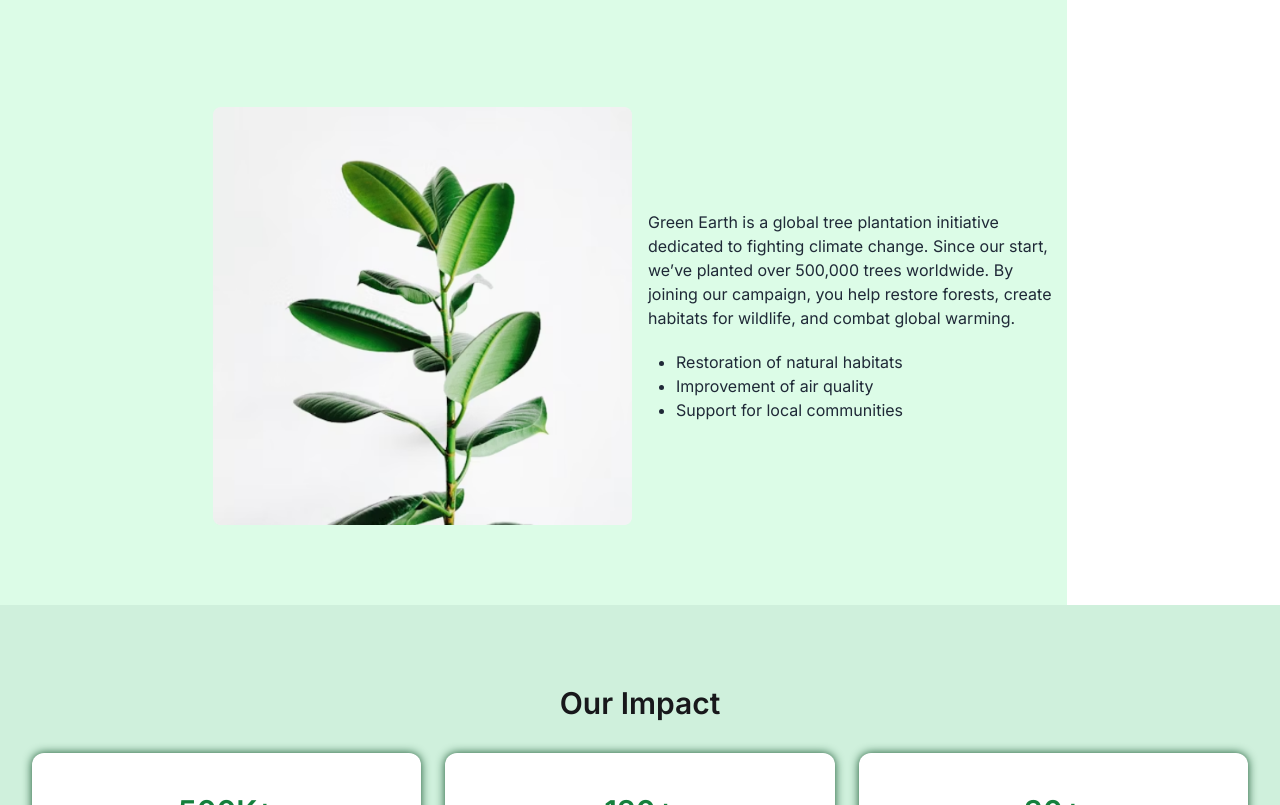
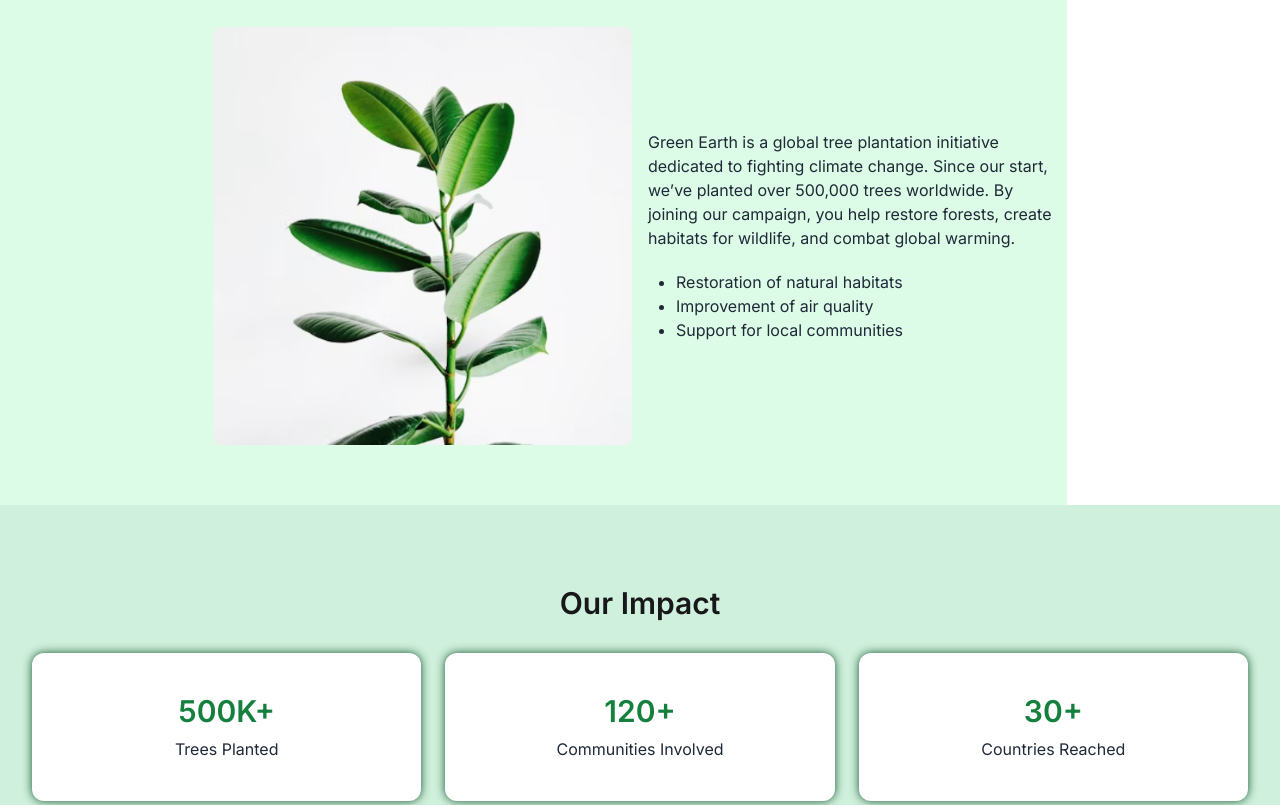
Before and after one commit to Nazmul214088/Assignment-06, a plain HTML site: page index.html in a window 1280 px wide. Shown: the part 641-1446 px from the top of the page. Drawn offline with nearby package versions, Linux system fonts and the light colour scheme; no server answers.

Commit message:
index.html

```diff
--- a/index.html
+++ b/index.html
@@ -87,7 +87,7 @@
                 <!-- About the Campaign section start -->
                 <div>
                     <h2 class="text-center text-[#1F2937] text-[32px] font-semibold mt-[80px] mb-[30px]">About the Campain</h2>
-                    <div class="grid md:grid-cols-2 gap-4 justify-center items-center py-20">
+                    <div class="grid md:grid-cols-2 gap-4 justify-center items-center pb-[60px]">
                         <div class=" w-full">
                             <img width="100%" src="./assets/about.png">
                         </div>
```
